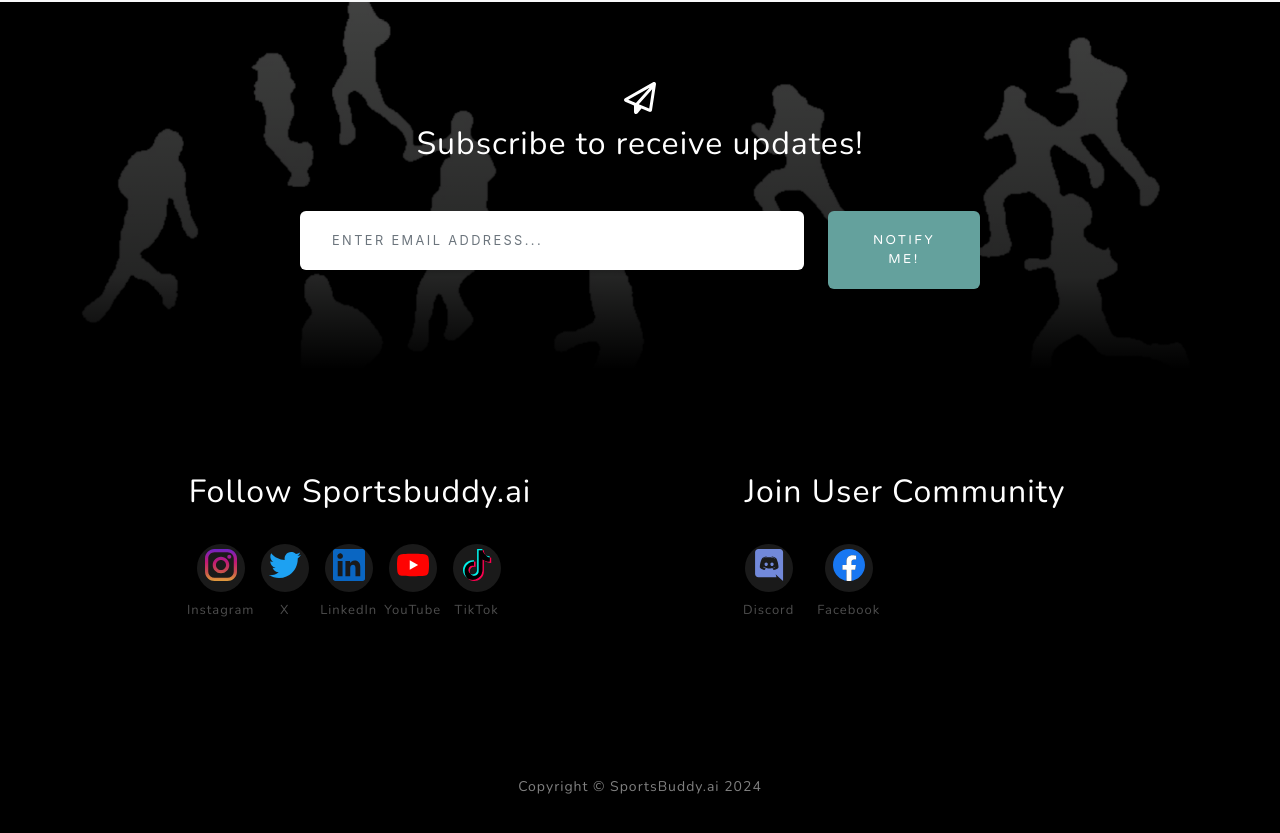
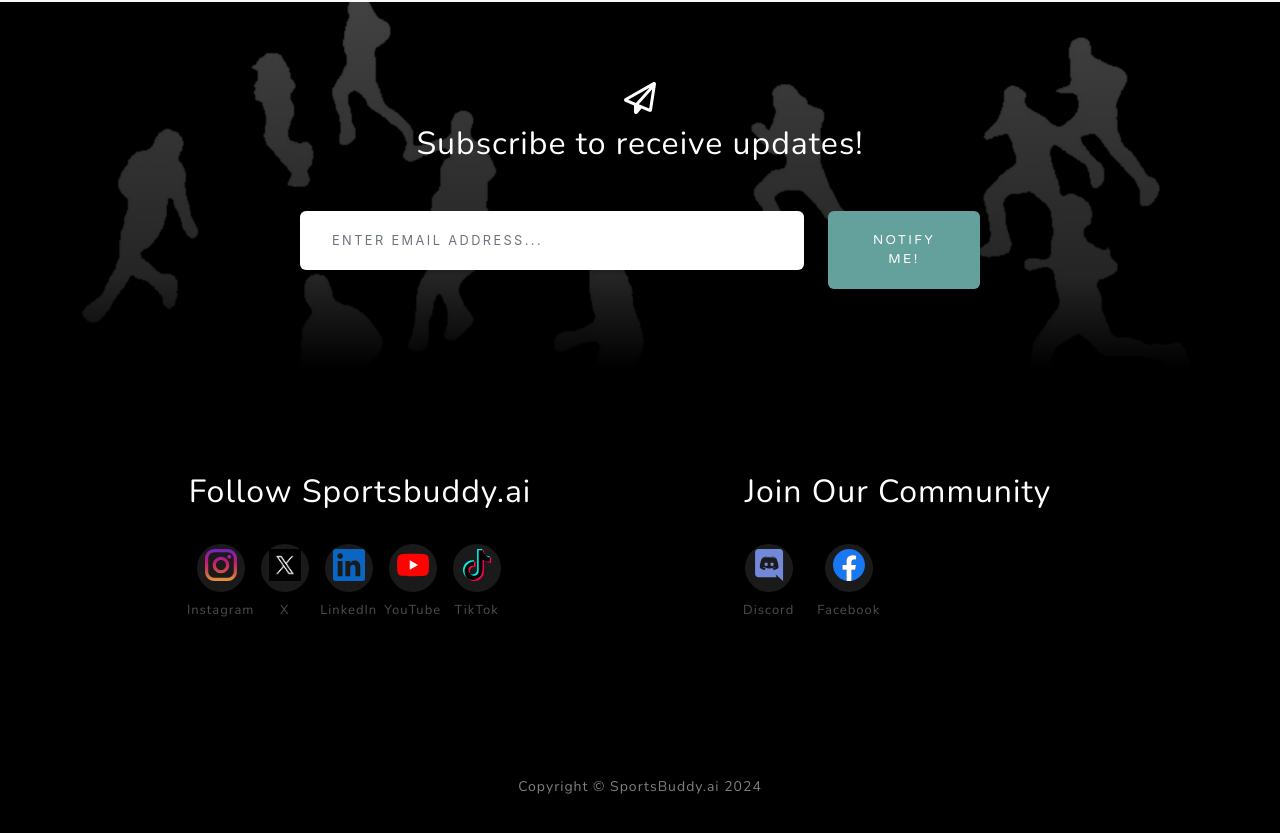
Before and after one commit to ticahere/sportsbuddy.github.io, a plain HTML site: page index.html in a window 1280 px wide. Shown: the part 4761-5594 px from the top of the page. Drawn offline with nearby package versions, Linux system fonts and the light colour scheme.

Commit message:
update social

```diff
--- a/index.html
+++ b/index.html
@@ -435,7 +435,7 @@
                             <img src="images/Instagram.svg" alt="Instagram" class="social-icon">Instagram
                         </a>
                         <a class="social-link col-6 col-sm-4 col-md-3 col-lg-2 mx-2 text-center" href="https://x.com/sportsbuddyai" target="_blank">
-                            <img src="images/Twitter.svg" alt="X" class="social-icon">X
+                            <img src="images/X_logo.jpg" alt="X" class="social-icon">X
                         </a>
                         <a class="social-link col-6 col-sm-4 col-md-3 col-lg-2 mx-2 text-center" href="https://www.linkedin.com/company/sportsbuddyai/" target="_blank">
                             <img src="images/LinkedIn.svg" alt="LinkedIn" class="social-icon">LinkedIn
@@ -450,12 +450,12 @@
 
                 </div>
                 <div class="col-xl-4 col-lg-6 text-white">
-                    <h2 class="text-start">Join User Community</h2>
+                    <h2 class="text-start">Join Our Community</h2>
                     <div class="social d-flex justify-content-start">
                         <a class="social-link" href="https://discord.gg/PHpEKQSC44" target="_blank">
                             <img src="images/Discord.svg" alt="Instagram"class="social-icon" >Discord
                         </a>
-                        <a class="social-link" href="https://www.facebook.com/profile.php?id=61554477694884" target="_blank">
+                        <a class="social-link" href="https://www.facebook.com/groups/1879278342515437" target="_blank">
                             <img src="images/Facebook.svg" alt="X" class="social-icon">Facebook
                         </a>
                     </div>
```
Also changed, not shown: images/Twitter.svg (deleted), images/X_logo.jpg (added), 2 other files.
